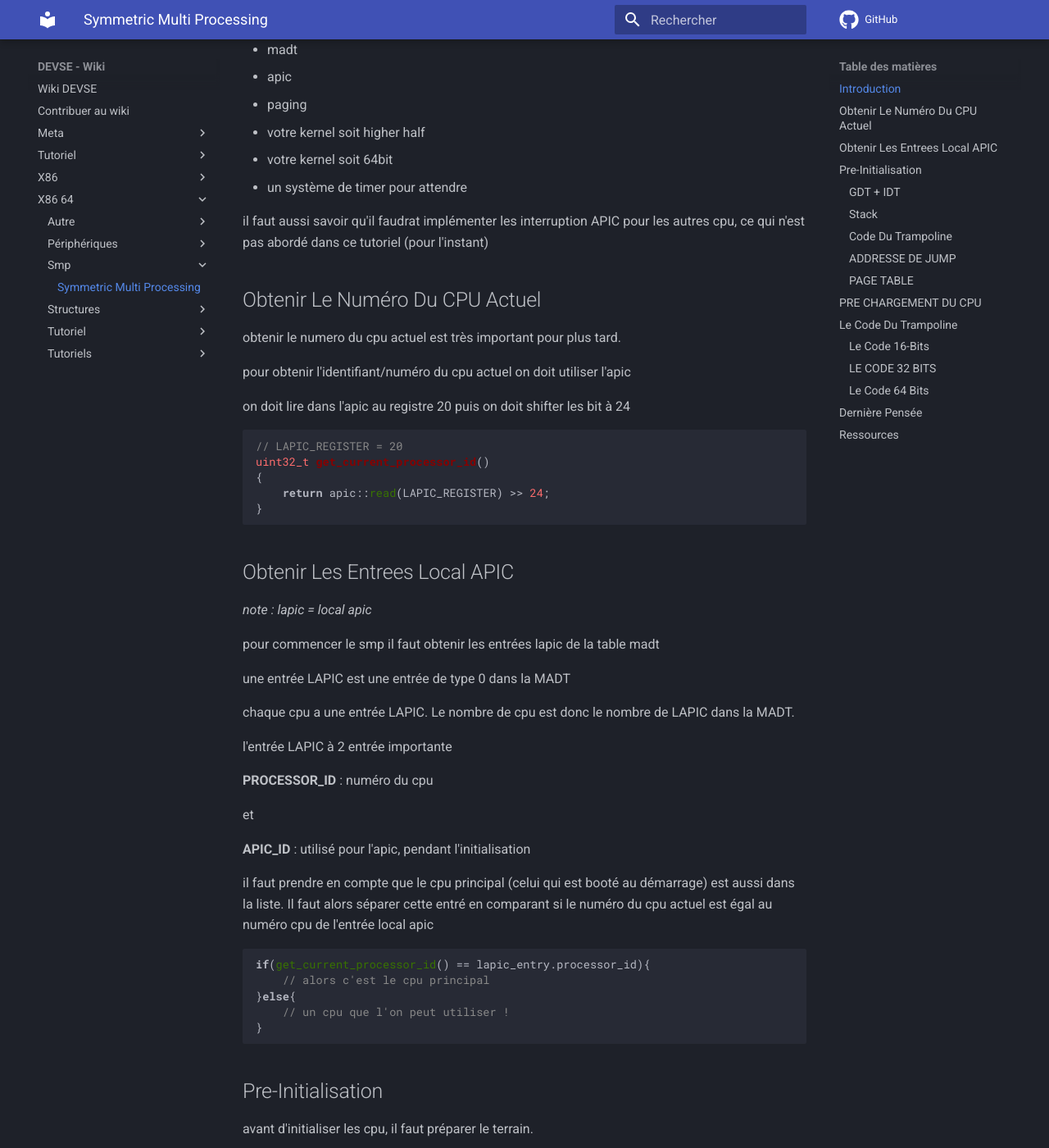
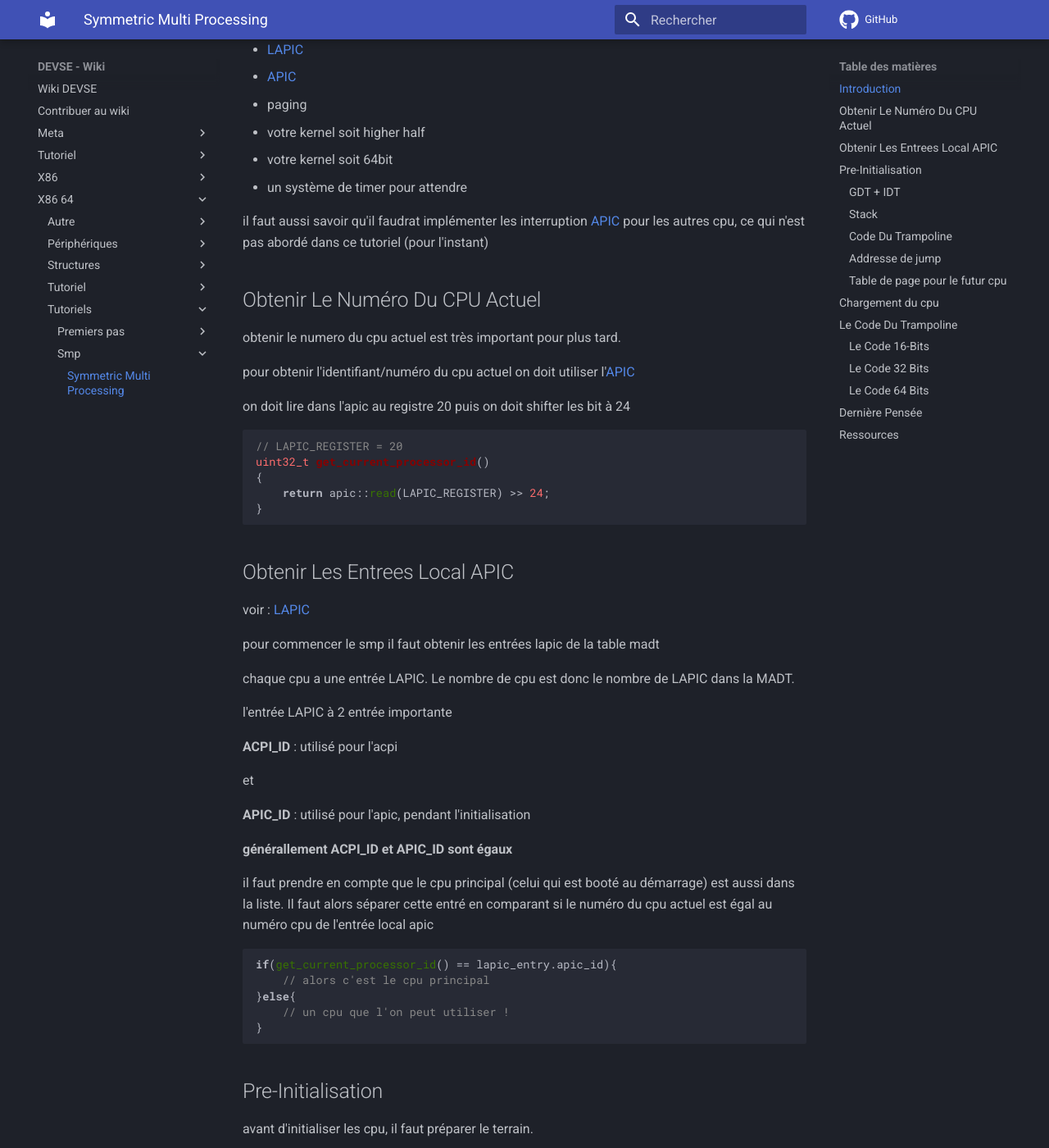
Before and after one commit to devse-org/wiki, an MkDocs documentation site: the page built from docs/x86_64/tutoriels/smp/SMP.md, in a window 1280 px wide and 1400 px high, scrolled down 594 px. Shown: the whole window at 82% size. Built offline with MkDocs 1.6.1 and Material for MkDocs 9.7.7, drawn with Linux system fonts in a browser that asks for light colours; nearby versions of some CDN libraries; comment, search, counter and statistics services are not loaded; some of the changed text lies outside the part shown.

Commit message:
tutoriel: déplacement de smp.md + changements ajout de lien de link par rapport au fichier IDT , GDT, MADT,LAPIC et APIC

````diff
--- a/docs/x86_64/smp/SMP.md
+++ b/docs/x86_64/tutoriels/smp/SMP.md
@@ -12,23 +12,23 @@ Le smp est différent de NUMA, les processeur numa sont des processeur où certa
 
 Dans ce tutoriel pour implémenter le smp nous prenons en compte que vous avez déjà implémenté dans votre kernel :
 
-- idt
-- gdt
-- lapic
-- madt
-- apic
+- [IDT](/x86_64/structures/IDT.md)
+- [GDT](/x86_64/structures/GDT.md)
+- [MADT](/x86_64/périphériques/MADT.md)
+- [LAPIC](/x86_64/périphériques/LAPIC.md)
+- [APIC](/x86_64/périphériques/APIC.md)
 - paging
 - votre kernel soit higher half
 - votre kernel soit 64bit
 - un système de timer pour attendre
 
-il faut aussi savoir qu'il faudrat implémenter les interruption APIC pour les autres cpu, ce qui n'est pas abordé dans ce tutoriel (pour l'instant)
+il faut aussi savoir qu'il faudrat implémenter les interruption [APIC](/x86_64/périphériques/APIC.md) pour les autres cpu, ce qui n'est pas abordé dans ce tutoriel (pour l'instant)
 
 ## Obtenir Le Numéro Du CPU Actuel
 
 obtenir le numero du cpu actuel est très important pour plus tard.
 
-pour obtenir l'identifiant/numéro du cpu actuel on doit utiliser l'apic
+pour obtenir l'identifiant/numéro du cpu actuel on doit utiliser l'[APIC](/x86_64/périphériques/APIC.md)
 
 on doit lire dans l'apic au registre 20
 puis on doit shifter les bit à 24
@@ -44,28 +44,29 @@ uint32_t get_current_processor_id()
 
 ## Obtenir Les Entrees Local APIC
 
-*note : lapic = local apic*
+voir : [LAPIC](/x86_64/périphériques/LAPIC.md)
 
 pour commencer le smp il faut obtenir les entrées lapic de la table madt
-
-une entrée LAPIC est une entrée de type 0 dans la MADT
 
 chaque cpu a une entrée LAPIC.
 Le nombre de cpu est donc le nombre de LAPIC dans la MADT.
 
 l'entrée LAPIC à 2 entrée importante
 
-__PROCESSOR_ID__ : numéro du cpu
+__ACPI_ID__ : utilisé pour l'acpi
 
 et
 
 __APIC_ID__ : utilisé pour l'apic, pendant l'initialisation
 
+__générallement ACPI_ID et APIC_ID sont égaux__
+
+
 il faut prendre en compte que le cpu principal (celui qui est booté au démarrage) est aussi dans la liste.
 Il faut alors séparer cette entré en comparant si le numéro du cpu actuel est égal au numéro cpu de l'entrée local apic
 
 ```cpp
-if(get_current_processor_id() == lapic_entry.processor_id){
+if(get_current_processor_id() == lapic_entry.apic_id){
     // alors c'est le cpu principal
 }else{
     // un cpu que l'on peut utiliser !
@@ -142,18 +143,20 @@ trampoline_start:
 
 trampoline_end:
 ```
-#### ADDRESSE DE JUMP
+
+#### Addresse de jump
 
 L'addresse de jump est la fonction que le cpu vas appeller après son initialisation
 
-#### PAGE TABLE
+#### Table de page pour le futur cpu
+
 la table de page peut être une copie de la table de page du cpu actuel
 
 mais si c'est une copie il faut alors après l'initialisation du cpu essayer de donner une copie et non garder la table actuel.
 
 après avoir fait tout ceci on peut passer à l'initialisation du cpu
 
-## PRE CHARGEMENT DU CPU
+## Chargement du cpu
 
 avant il faut demander à l'apic de charger le cpu
 
@@ -170,7 +173,7 @@ il faut écrire au ICR2 l'id du processeur shifter de 24
 on a donc
 
 ```cpp
-write(icr2, (processorid << 24));
+write(icr2, (apic_id << 24));
 write(icr1, 0x500);
 ```
 
@@ -178,15 +181,15 @@ __ensuite il faut attendre 10 ms__ pour que le cpu s'initialise
 
 on doit ensuite envoyer à l'apic l'addresse du trampoline pour demander au cpu d'aller en 0x1000
 
-il faut envoyer comme la première étape le processorid
-(processorid << 24)
+il faut envoyer comme la première étape le apic_id
+(apic_id << 24)
 mais il faut envoyer à l'icr1
 le bit 11 et 10 pour demander aux cpu de charger la page envoyé du trampoline donc  (0x600)
 
 
 ```cpp
 
-write(icr2, (processorid << 24));
+write(icr2, (apic_id << 24));
 write(icr1, 0x600 | ((uint32_t)trampoline_addr / 4096));
 ```
 maintenant vous pouvez commencer à coder le code du trampoline !
@@ -290,7 +293,7 @@ le jmp 0x8:...
 permet de dire de loader le segment de code de la gdt
 
 
-#### LE CODE 32 BITS
+#### Le Code 32 Bits
 
 il faut commencer par charger la table de page dans le cr3
 
````
Also changed, not shown: other parts of docs/x86_64/tutoriels/smp/SMP.md (+2 -3 lines).
